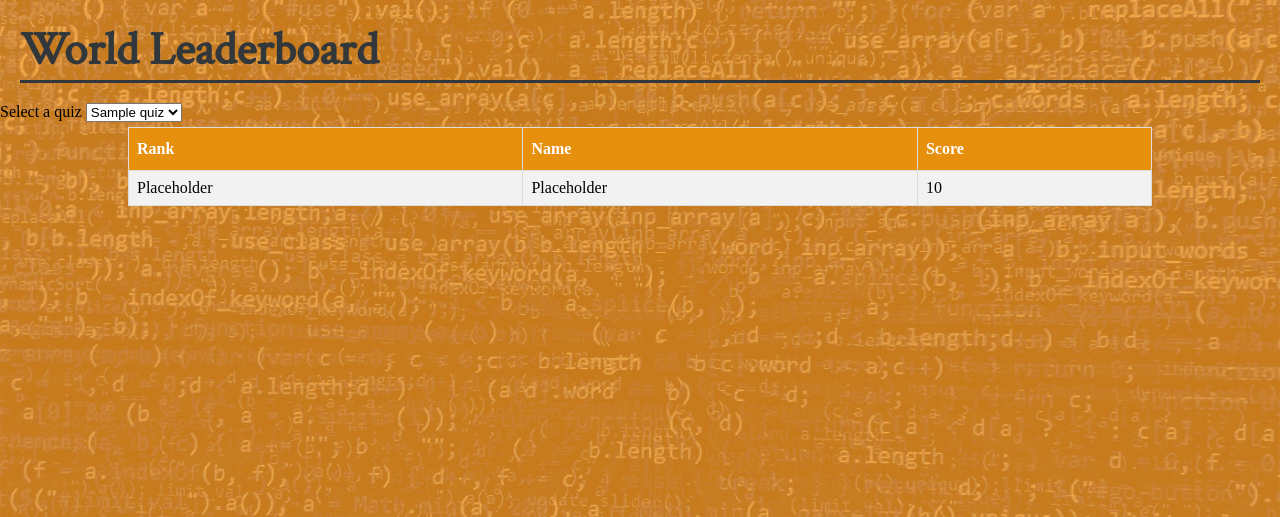
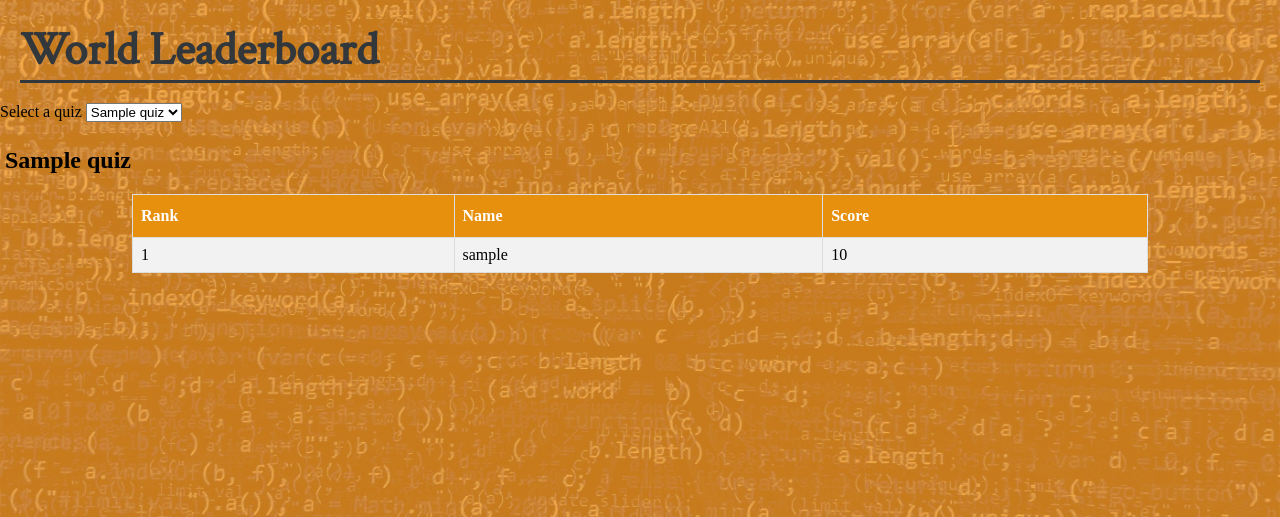
Before and after one commit to kshitiz675/Agile-Web-Development-Project, a Flask app: page /statistics in a window 1280 px wide. Shown: the part 80-597 px from the top of the page. Run offline with Flask 2, Linux system fonts and the light colour scheme; tables that the repository leaves empty hold one stand-in row (values such as "Sample post"); parts of the project's set-up code (start-up, migrations or seed data) failed here and were passed over.

Commit message:
Updated statistics page

```diff
--- a/app/models.py
+++ b/app/models.py
@@ -92,6 +92,7 @@ class UserResult(db.Model):
     userid = db.Column(db.Integer, db.ForeignKey('user.id'), nullable=False)
     quizresults = db.relationship('QuizResult', backref='user_result', lazy=True)
 
+
 class QuizResult(db.Model):
     id = db.Column(db.Integer, primary_key=True)
     quizid = db.Column(db.Integer, db.ForeignKey('quiz.id'), nullable=False)
@@ -100,6 +101,22 @@ class QuizResult(db.Model):
 
     def getBestResults(quizId, numResults):
         return QuizResult.query.filter_by(quizid = quizId).order_by(QuizResult.score).limit(numResults).all()
+
+    def getResultsForAllQuizzes():
+        results = []
+        for quiz in Quiz.query.all():
+            quizResults = QuizResult.getResultsForQuiz(quiz.id)
+            results.append((quiz.quizname, quizResults))
+        return results
+    def getResultsForQuiz(quizId):
+        results = []
+        rank = 1
+        for quizResult in QuizResult.query.filter_by(quizid=quizId).order_by(QuizResult.score.desc()).limit(10):
+            userId = UserResult.query.filter_by(userid=quizResult.userresultid).first().userid
+            username = User.query.filter_by(id=userId).first().username
+            results.append((username, quizResult.score, rank))
+            rank += 1
+        return results
 
 class Topic(db.Model):
     id = db.Column(db.Integer, primary_key=True)
--- a/app/routes.py
+++ b/app/routes.py
@@ -34,9 +34,8 @@ def feedback(id):
 
 @app.route('/statistics')
 def statistics():
-    quizResults = QuizResult.getBestResults(2, 5)
-    print(quizResults)
-    return render_template('Statistics.html', title='Statistics', results=UserResult.query.all(), quizzes=Quiz.query.all())
+    quizResults = QuizResult.getResultsForAllQuizzes()
+    return render_template('Statistics.html', title='Statistics', results=quizResults, quizzes=Quiz.query.all())
 
 @app.route('/lesson/<int:id>')
 @login_required
--- a/app/static/CSS/Statistics.css
+++ b/app/static/CSS/Statistics.css
@@ -49,3 +49,6 @@
     color: white;
     text-decoration: none;
 }
+.quiz-results-container {
+    padding: 5px;
+}
--- a/app/templates/Statistics.html
+++ b/app/templates/Statistics.html
@@ -1,8 +1,6 @@
 {%extends "layout.html"%}
 
 {%block content%}
-
-
 
 <div>
     <h1 style="font-size: 35pt; border-bottom-style:solid; margin:20px; font-family: 'Crimson Text', serif; color: #32373c;">
@@ -16,25 +14,33 @@
         </select>
     </div>
 
+    {% for quiz in results %}
+    <div id="quiz-result-{{quiz.id}}" class="quiz-results-container">
+        <h2>{{quiz[0]}}</h2>
         <table id="Scoretable" style="margin-top: 5px;">
             <tr>
                 <th>Rank</th>
                 <th>Name</th>
                 <th>Score</th>
             </tr>
+            {% for result in quiz[1] %}
+            <tr>
+                <td</td>
+                <td>{{result[2]}}</td>
+                <td>{{result[0]}}</td>
+                <td>{{result[1]}}</td>
 
-        {% for result in results %}
-            {% for quizresult in result.quizresults %}
-                {% if quizresult.quizid == 1 %}
+            </tr>
+            {% endfor %}
             <tr>
-                <td>Placeholder</td>
-                <td>Placeholder</td>
-                <td>{{quizresult.score}}</td>
+
             </tr>
-                {% endif %}
+        </table>
+    </div>
+
     {% endfor %}
-        {% endfor %}
-    </table>
+
+
 </div>
   {%block scripts%}
   {%endblock%}
```
Also changed, not shown: cryptoquiz.db. Lines whose indentation alone changed are shown as unchanged.
